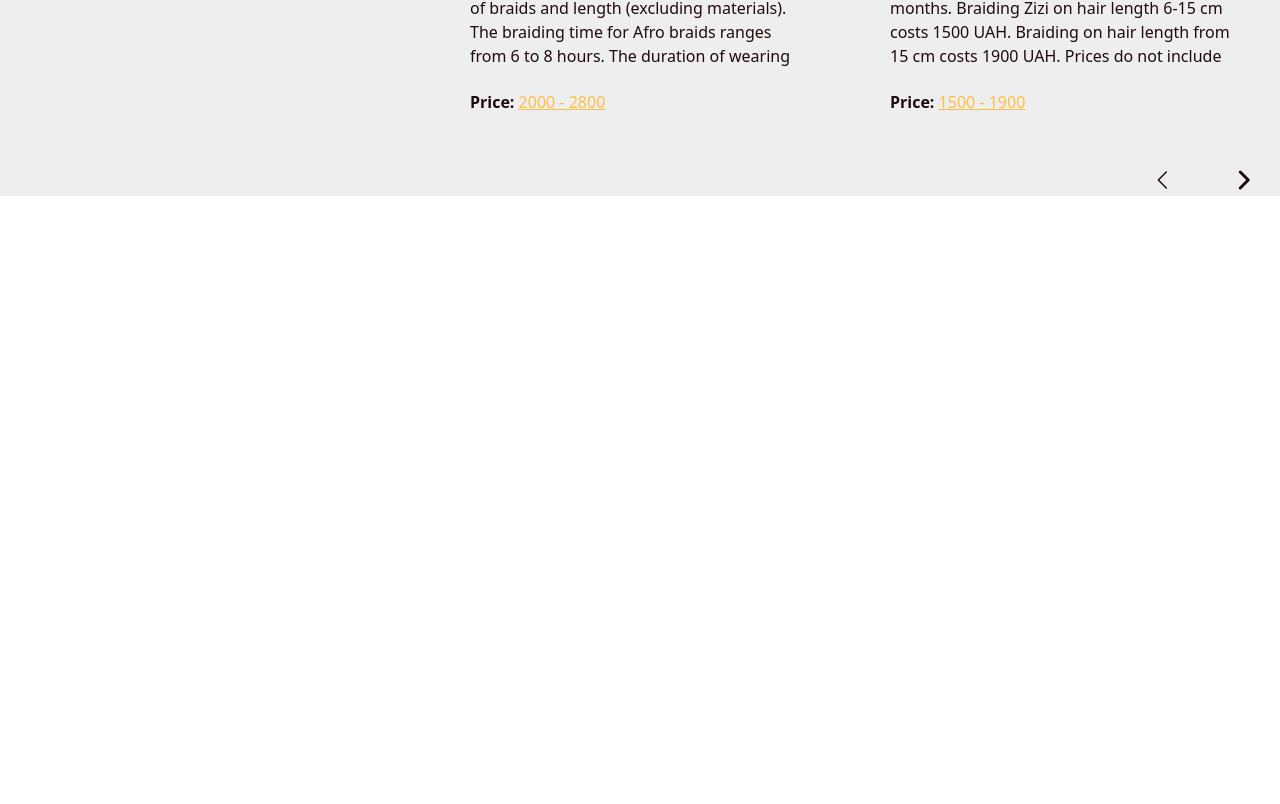
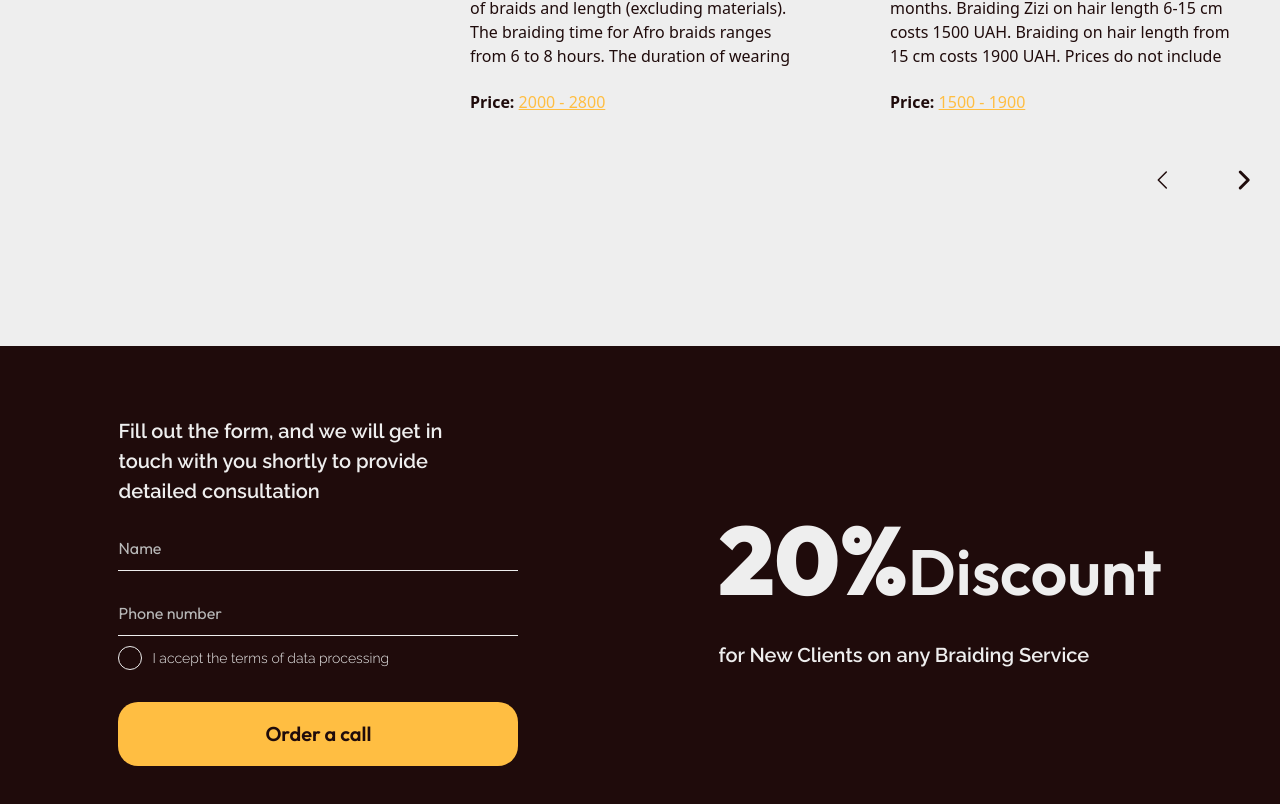
Before and after one commit to bambuuk/braids, a Next.js app: page / in a window 1280 px wide. Shown: the part 2923-3727 px from the top of the page. Before the commit the page ends 3119 px from the top, so only its background shows below. Built offline with nearby package versions, Linux system fonts and the light colour scheme.

Commit message:
prepare base structure of CallAction component

```diff
--- a/src/app/page.tsx
+++ b/src/app/page.tsx
@@ -1,3 +1,4 @@
+import CallAction from "@/components/CallAction";
 import Header from "@/components/Header";
 import Main from "@/components/Main";
 import OurTeam from "@/components/OurTeam";
@@ -13,6 +14,7 @@ export default function Home() {
         <OurTeam />
         <RunningRow />
         <Price />
+        <CallAction />
       </main>
     </>
   );
--- /dev/null
+++ b/src/components/CallAction.tsx
@@ -0,0 +1,60 @@
+
+const CallAction = () => {
+  return (
+    <section className="bg-[#1F0B0B] mt-[150px]">
+      <div className="max-w-[1240px] w-full h-full m-auto px-[16px] sm:[25px] md:px-[50px] xl:px-0">
+        <div className="flex justify-center items-center gap-[200px] w-full py-[70px]">
+          <div className="flex flex-col max-w-[400px] w-full">
+            <p className="text-[#eee] font-raleway text-[20px] font-black leading-[150%] max-w-[327px] w-full">
+              Fill out the form, and we will get in touch with you shortly to provide detailed consultation
+            </p>
+
+            <input
+              type="text"
+              placeholder="Name"
+              className="mt-[30px] pb-[10px] border-b border-b-[#eee] bg-transparent placeholder:text-[#B7B7B7]
+              text-[#EEE] font-outfit text-base font-normal outline-none"
+            />
+
+            <input
+              type="tel"
+              placeholder="Phone number"
+              className="mt-[30px] pb-[10px] border-b border-b-[#eee] bg-transparent placeholder:text-[#B7B7B7]
+              text-[#EEE] font-outfit text-base font-normal outline-none"
+            />
+
+            <div className="flex items-center gap-[10px] mt-[10px]">
+              <input type="checkbox" id="terms" className="rounded-full checkbox border-[#EEEEEE]
+              checked:border-[#FFBE42] [--chkbg:theme(mytheme.secondary)] checked:bg-[url('/icons/check-alt.svg')]
+              bg-cover [--chkfg:theme(mytheme.success)] w-[24px] h-[24px]" />
+              <label
+                htmlFor="terms"
+                className="text-[#EEE] font-raleway text-sm font-light"
+              >
+                I accept the terms of data processing
+              </label>
+            </div>
+
+            <button className="mt-[32px] py-5 text-center text-[#1F0B0B] font-outfit text-[20px] font-semibold
+            leading-[100%] bg-[#FFBE42] rounded-[20px] border-2 border-solid border-transparent
+            hover:border-[#FFBE42] hover:bg-transparent hover:text-[#FFBE42] transition-all ease-in-out">
+              Order a call
+            </button>
+          </div>
+
+          <h2 className="flex flex-col gap-5 text-[#EEE]">
+            <div className="font-outfit leading-[100%] text-[96px]">
+              <span className="font-black">20%</span>
+              <span className="text-[64px] font-semibold">Discount</span>
+            </div>
+            <span className="font-raleway text-[20px] font-semibold leading-[150%]">
+              for New Clients on any Braiding Service
+            </span>
+          </h2>
+        </div>
+      </div>
+    </section>
+  )
+}
+
+export default CallAction
--- a/tailwind.config.ts
+++ b/tailwind.config.ts
@@ -35,6 +35,11 @@ const config: Config = {
           "conic-gradient(from 180deg at 50% 50%, var(--tw-gradient-stops))",
       },
     },
+    mytheme: {
+      primary: "#EEE",
+      secondary: "#1F0B0B",
+      error: "#FF8484",
+    },
   },
   plugins: [require("daisyui")],
 };
```
Also changed, not shown: public/icons/check-alt.svg (added).
